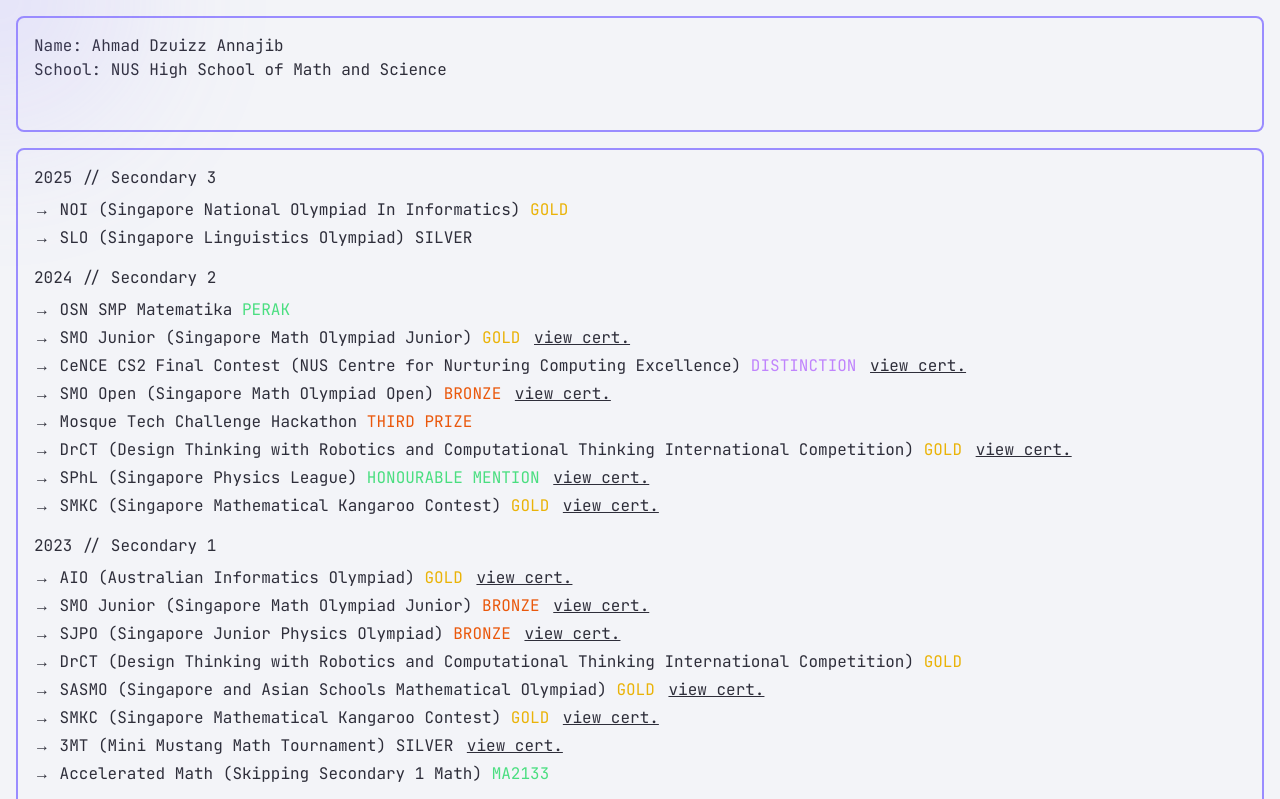
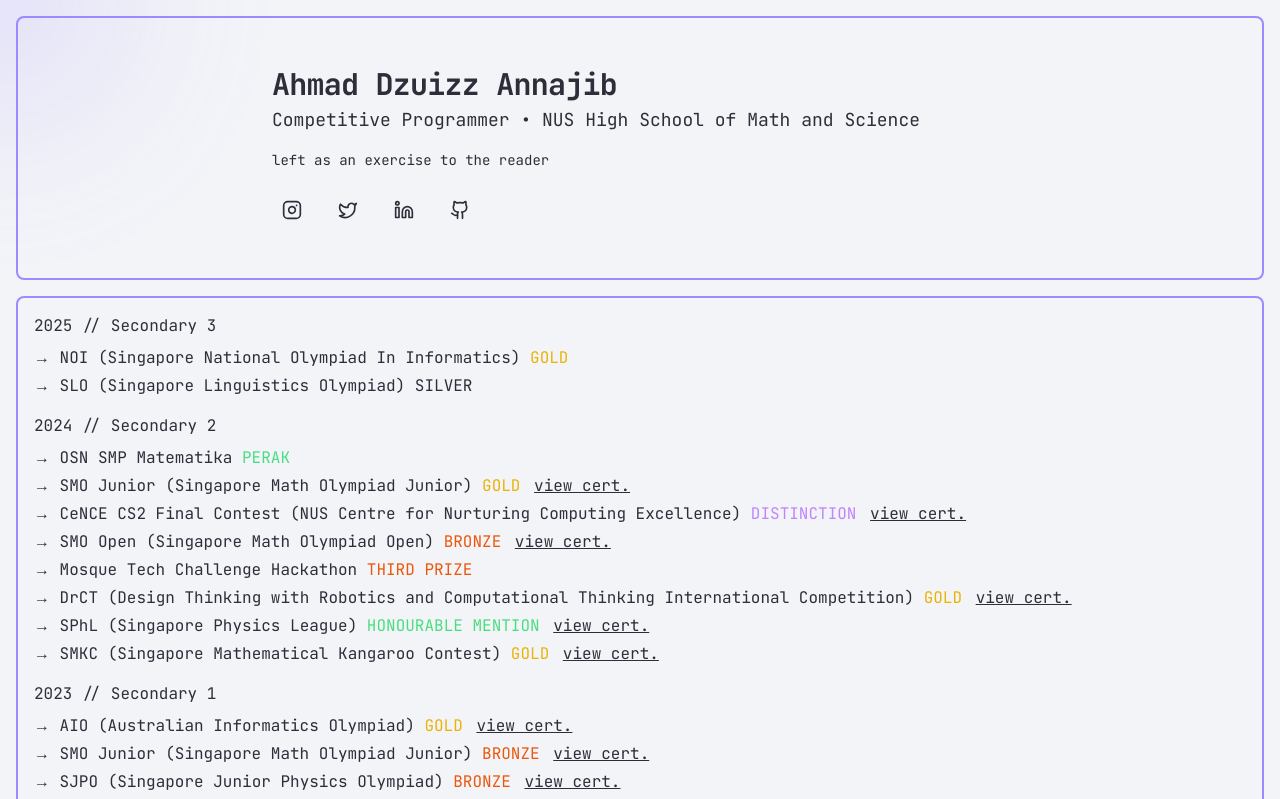
Before and after one commit to dzuizz/my-app, a Next.js app: page / in a window 1280 px wide. Shown: the top 799 px of the page. Built offline with nearby package versions, Linux system fonts and the light colour scheme.

Commit message:
+ Improved Hero section - Merged Socials section into Hero section

```diff
--- a/app/components/Achievements.tsx
+++ b/app/components/Achievements.tsx
@@ -2,7 +2,7 @@
 import contests from '@/public/data/contests.json';
 
 export default function Achievements() {
-  return <section className="mb-8">
+  return <section className="">
     <article>
       <div className="space-y-4">
         {achievements.map((year, i: number) => (
--- a/app/components/Hero.tsx
+++ b/app/components/Hero.tsx
@@ -1,8 +1,60 @@
+import { Instagram, Twitter, Linkedin, Github } from "lucide-react";
+
 export default function Hero() {
-  return <section className="">
-    <article className="mb-8">
-      Name: Ahmad Dzuizz Annajib<br />
-      School: NUS High School of Math and Science<br />
-    </article>
-  </section>
+  const socials = [
+    {
+      name: 'Instagram',
+      href: 'https://www.instagram.com/ahmad.dzuizz.annajib/',
+      icon: <Instagram size={20} />
+    },
+    {
+      name: 'Twitter',
+      href: 'https://x.com/AhmadDzuizz/',
+      icon: <Twitter size={20} />
+    },
+    {
+      name: 'LinkedIn',
+      href: 'https://www.linkedin.com/in/dzuizz/',
+      icon: <Linkedin size={20} />
+    },
+    {
+      name: 'GitHub',
+      href: 'https://github.com/dzuizz',
+      icon: <Github size={20} />
+    },
+  ];
+
+  return (
+    <section className="max-w-3xl mx-auto py-8 px-4">
+      <div className="space-y-4">
+        <div className="space-y-1">
+          <h1 className="text-3xl font-bold tracking-tight">
+            Ahmad Dzuizz Annajib
+          </h1>
+          <h2 className="text-lg text-gray-600">
+            Competitive Programmer • NUS High School of Math and Science
+          </h2>
+        </div>
+
+        <p className="text-gray-600 max-w-2xl text-sm">
+          left as an exercise to the reader
+        </p>
+
+        <div className="flex flex-wrap gap-4 pt-1">
+          {socials.map((social, i) => (
+            <a
+              key={i}
+              href={social.href}
+              className="flex items-center justify-center w-10 h-10 rounded-full bg-gray-100 hover:bg-gray-200 transition-colors hover:text-blue-600"
+              target="_blank"
+              rel="noopener noreferrer"
+              aria-label={social.name}
+            >
+              {social.icon}
+            </a>
+          ))}
+        </div>
+      </div>
+    </section>
+  );
 }
--- a/app/components/Socials.tsx
+++ /dev/null
@@ -1,53 +0,0 @@
-export default function Socials() {
-  return <section className="">
-    <div className="grid grid-cols-1 gap-2 lg:grid-cols-2">
-      {[
-        {
-          name: 'Instagram',
-          link: '@ahmad.dzuizz.annajib',
-          href: 'https://www.instagram.com/ahmad.dzuizz.annajib/',
-        },
-        {
-          name: 'Twitter',
-          link: '@AhmadDzuizz',
-          href: 'https://x.com/AhmadDzuizz/',
-        },
-        {
-          name: 'LinkedIn',
-          link: 'dzuizz',
-          href: 'https://www.linkedin.com/in/dzuizz/',
-        },
-        {
-          name: 'GitHub',
-          link: 'dzuizz',
-          href: 'https://github.com/dzuizz',
-        },
-        {
-          name: 'Codeforces',
-          link: 'dzuizz',
-          href: 'https://codeforces.com/profile/dzuizz',
-        },
-        {
-          name: 'Kattis',
-          link: 'dzuizz',
-          href: 'https://open.kattis.com/users/dzuizz',
-        },
-      ].map((social, i) => (
-        <div
-          key={i}
-          className="flex items-center gap-2"
-        >
-          <a href={social.href} className="">
-            λ
-          </a>
-          <a href={social.href} className="">
-            {social.name}
-          </a>
-          <a href={social.href} className="">
-            {social.link}
-          </a>
-        </div>
-      ))}
-    </div>
-  </section>
-}
--- a/app/page.tsx
+++ b/app/page.tsx
@@ -3,7 +3,6 @@
 
 import Hero from './components/Hero';
 import Achievements from './components/Achievements';
-import Socials from './components/Socials';
 
 export default function Home() {
   return (
@@ -27,11 +26,6 @@
           <Achievements />
         </RoundedBox>
 
-        {/* Socials */}
-        <RoundedBox>
-          <Socials />
-        </RoundedBox>
-
         {/*<div className="">
         <Terminal />
       </div>
```
